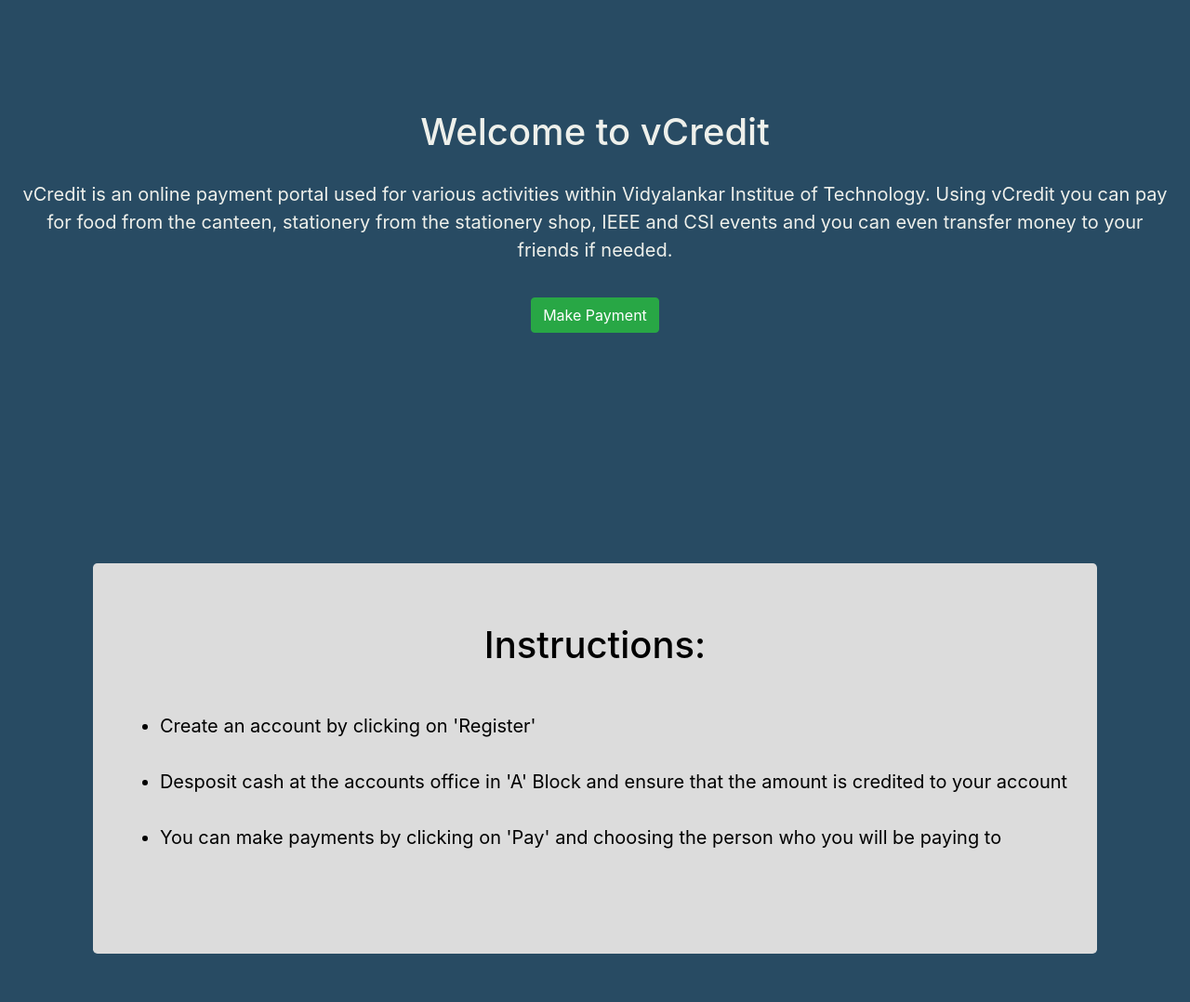
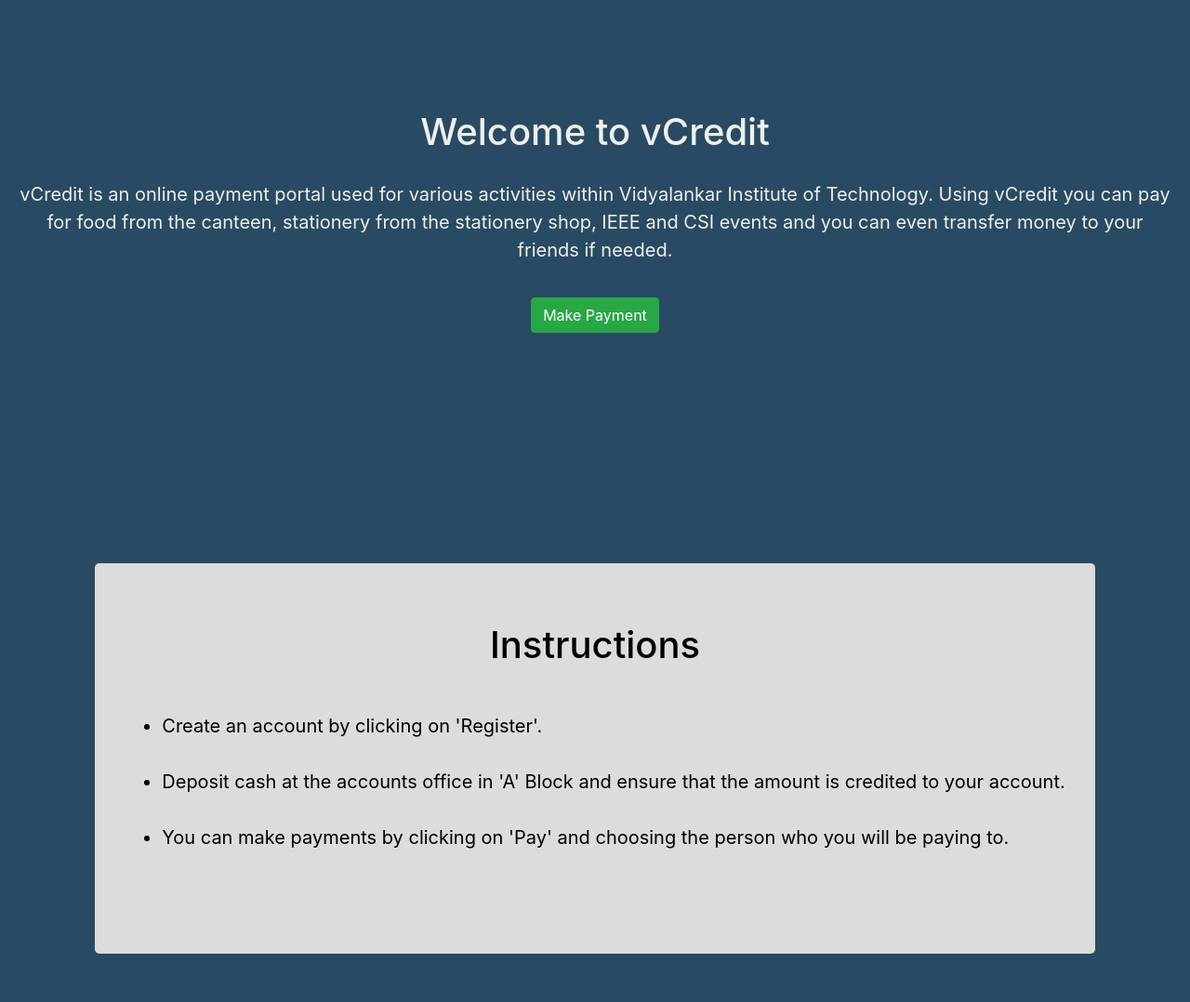
Before and after one commit to neelb99/vCredit, a Flask app: page / in a window 1280 px wide. Shown: the part 206-1284 px from the top of the page at 93% size. Run offline with Flask 2, Linux system fonts and the light colour scheme; some libraries are stand-ins or nearby versions.

Commit message:
spelling

```diff
--- a/templates/index.html
+++ b/templates/index.html
@@ -64,18 +64,18 @@
   <div class="main">
     <div id="intro">
       <h1 class="text-center">Welcome to vCredit</h1>
-      <p class="text-center">vCredit is an online payment portal used for various activities within Vidyalankar Institue of Technology. Using vCredit you can pay for food from the canteen, stationery from the stationery shop, IEEE and CSI events and you can even transfer money to your friends if needed.</p>
+      <p class="text-center">vCredit is an online payment portal used for various activities within Vidyalankar Institute of Technology. Using vCredit you can pay for food from the canteen, stationery from the stationery shop, IEEE and CSI events and you can even transfer money to your friends if needed.</p>
       <button class="btn btn-success" onclick="location.href='{{url_for('pay')}}'">Make Payment</button>
     </div>
     <div id="secondary">
       <div class="jumbotron">
-        <h1 class="text-center">Instructions:</h1>
+        <h1 class="text-center">Instructions</h1>
         <ul>
-          <li>Create an account by clicking on 'Register'</li>
+          <li>Create an account by clicking on 'Register'.</li>
           <br>
-          <li>Desposit cash at the accounts office in 'A' Block and ensure that the amount is credited to your account</li>
+          <li>Deposit cash at the accounts office in 'A' Block and ensure that the amount is credited to your account.</li>
           <br>
-          <li>You can make payments by clicking on 'Pay' and choosing the person who you will be paying to</li>
+          <li>You can make payments by clicking on 'Pay' and choosing the person who you will be paying to.</li>
           <br>
         </ul>
       </div>
```
